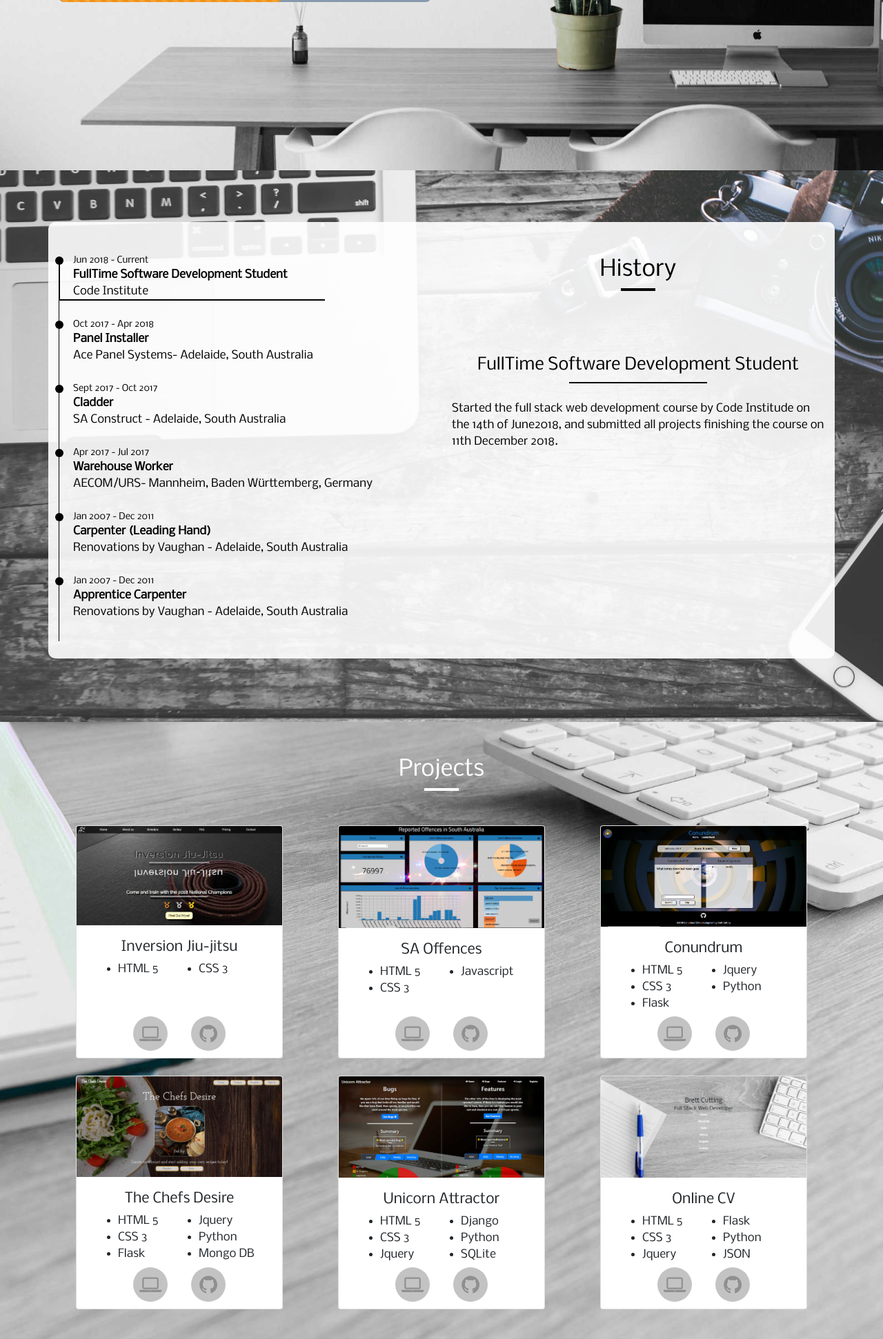
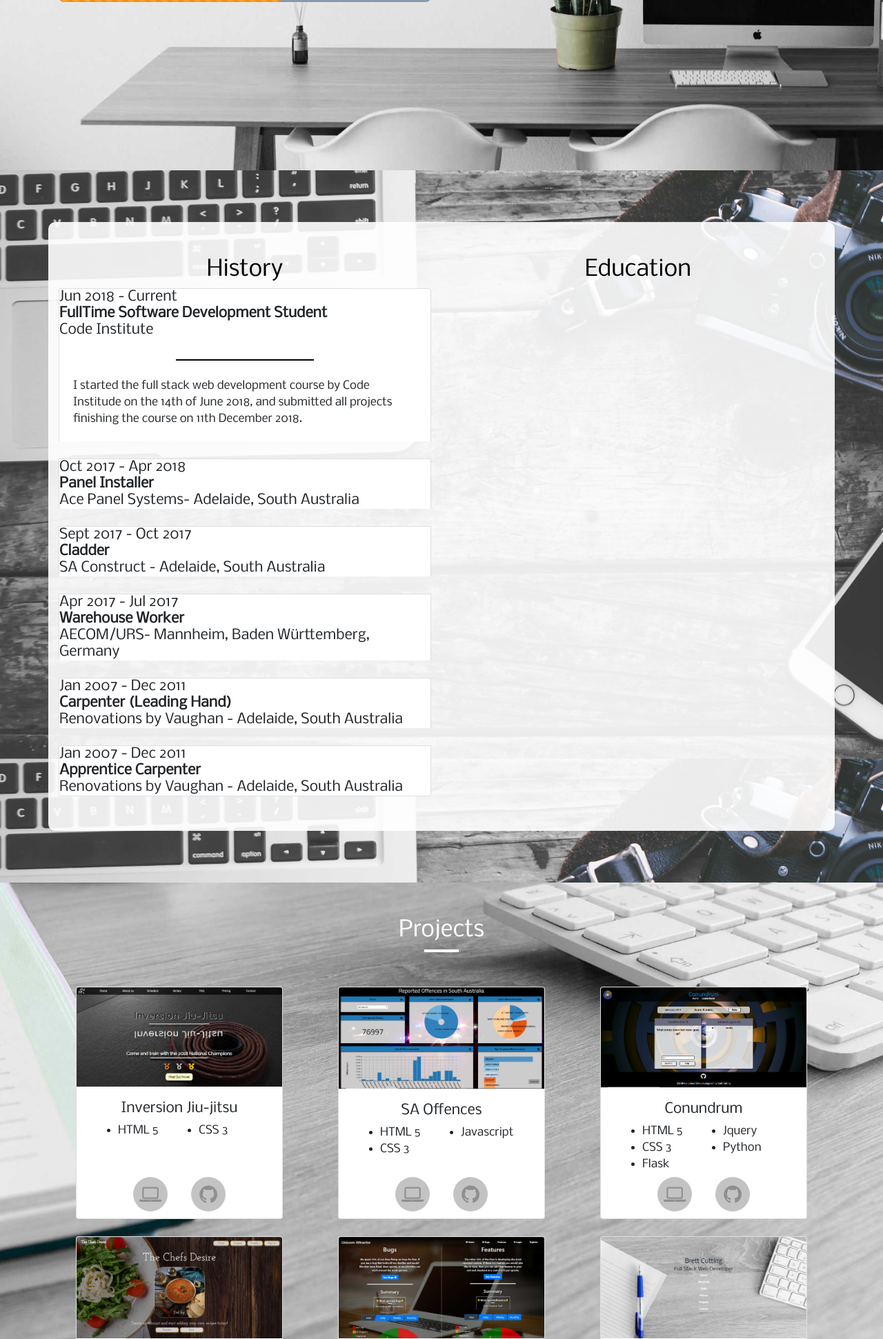
Before and after one commit to brettcutt/online-cv, a Flask app: page / in a window 1280 px wide. Shown: the part 2153-4095 px from the top of the page at 69% size. Run offline with Flask 2, Linux system fonts and the light colour scheme; some libraries are stand-ins or nearby versions.

Commit message:
changed history layout and added education

```diff
--- a/data/history.json
+++ b/data/history.json
@@ -4,8 +4,9 @@
         "position": "FullTime Software Development Student",
         "company": "Code Institute",
         "description": [
-            "Started the full stack web development course by Code Institude on the 14th of June2018, and submitted all projects finishing the course on 11th December 2018."
-        ]
+            "I started the full stack web development course by Code Institude on the 14th of June 2018, and submitted all projects finishing the course on 11th December 2018."
+        ],
+        "links": "https://internationaleducation.gov.au/News/Latest-News/Documents/ED16-0165%20-%20693040%20-%20Joint%20Technical%20Report_ACC.pdf"
     },
     {
         "dates": "Oct 2017 - Apr 2018",
@@ -51,8 +52,8 @@
         ],
         "other_tasks": [
             "Carrying out construction, alterations or renovations to residential and on occasion commercial structures.",
-            "Management and Organisation of Work sites.",
-            "Assisted the training of apprentices.",
+            "Management and organisation of work sites.",
+            "Assisted in the training of apprentices.",
             "Meetings with customers."
         ]
     },
@@ -61,10 +62,10 @@
         "position": "Apprentice Carpenter",
         "company": "Renovations by Vaughan - Adelaide, South Australia",
         "description": [
-            "I officially started working for Renovations by Vaughan in January 2007 after completing a 2 week work experience in December 2006 and straight after year 12. After a couple of years into my apprenticeship I would occasionally take on the leading hand role and managing 1 - 2 other apprentices under the guidence of my supervision."
+            "I officially started working for Renovations by Vaughan in January 2007 after completing a 2 week work experience in December 2006 and straight after year 12. After a couple of years into my apprenticeship I would occasionally take on the leading hand role and manage 1 - 2 other apprentices under the guidence of my supervisor."
         ],
         "other_tasks": [
-            "Assisted the leading hand with the construction, alteration or renovation to residential structures.",
+            "Assisting the leading hand with the construction, alteration or renovation of residential structures.",
             "Collection and assembly of building supplies.",
             "Maintaining a clean and safe work environment.",
             "Fulfilling and completing any training or module requirements.",
--- a/templates/history.html
+++ b/templates/history.html
@@ -1,24 +1,117 @@
 {% block history %}
 <span id='history'></span>
 <div class='work-history'>
-    <div class='container'>
+    <div class='container '>
 
-        <div class="row padding-t-25">
-            <div class='col-12 col-sm-6 margin-t-25'>
+        <div class="row padding-t-25 ">
+            <div class='col-12 col-sm-6 '>
+                <h2 class="center margin-t-25">History</h2>
+                <!--ORIGINAL HISTORY
 
+                <div class="history-left">
                     {% for item in history %}
-                <div class="timeline-item" dates='{{ item.dates }}'>
-                    <p><b>{{ item.position }}</b></p>
-                    <p>{{ item.company }}</p>
+                    <div class="timeline-item">
+                        <p class='dates'>{{ item.dates }}</p>
+                        <p class='position'><b>{{ item.position }}</b></p>
+                        <p class='company'>{{ item.company }}</p>
                         <div class='growing-line d-none d-lg-block'></div>
                     </div>
                     <br>
                     {% endfor %}
+                </div>
+-->
 
+
+                <div class="accordion history-left" id="accordionExample">
+                    {% for item in history %}
+                    <div class="card ">
+                        <div class="card-head" id="heading{{ loop.index }}">
+                            <h5 class="mb-0">
+                                <div class="" data-toggle="collapse" data-target="#collapse{{ loop.index }}"
+                                    aria-expanded="true" aria-controls="collapse{{ loop.index }}">
+                                    <p class='dates'>{{ item.dates }}</p>
+                                    <p class='position'><b>{{ item.position }}</b></p>
+                                    <p class='company'>{{ item.company }}</p>
+                                </div>
+                            </h5>
+                        </div>
+                        {% if loop.index == 1 %}
+                        <div id="collapse{{ loop.index }}" class="collapse show" aria-labelledby="heading{{ loop.index }}"
+                            data-parent="#accordionExample">
+                            {% else%}
+                            <div id="collapse{{ loop.index }}" class="collapse" aria-labelledby="heading{{ loop.index }}"
+                                data-parent="#accordionExample">
+                                {% endif %}
+
+                                <div class="card-body">
+                                    <div class="">
+                                        <div class="underline"></div>
+                                        {% for description in item.description %}
+                                        <p>{{ description }}
+                                        </p>
+                                        {% endfor %}
+                                        <div>
+                                            {% if item.other_tasks %}
+                                            <p>Other tasks included:</p>
+                                            <ul>
+                                                {% for task in item.other_tasks %}
+                                                <li>{{ task }}</li>
+                                                {% endfor %}
+                                            </ul>
+                                            {% endif%}
+                                        </div>
+                                    </div>
+                                </div>
+                            </div>
+                        </div>
+                        {% endfor %}
+                    </div>
                 </div>
 
-            <div class='col-12 col-sm-6 '>
-                <h2 class="center margin-t-25">History</h2>
+
+
+                <div class='col-12 col-sm-6'>
+                    <h2 class="center margin-t-25">Education</h2>
+
+                    <div class="accordion history-left" id="accordionExample">
+                        {% for item in education %}
+                        <div class="card ">
+                            <div class="card-head" id="heading-education{{ loop.index }}">
+                                <h5 class="mb-0">
+                                    <div class="" data-toggle="collapse" data-target="#collapse-education{{ loop.index }}"
+                                        aria-expanded="true" aria-controls="collapse-education{{ loop.index }}">
+                                        <p class='dates'>{{ item.dates }}</p>
+                                        <p class='position'><b>{{ item.achievement }}</b></p>
+                                        <p class='company'>{{ item.company }}</p>
+                                    </div>
+                                </h5>
+                            </div>
+                            {% if loop.index == 1 %}
+                            <div id="collapse-education{{ loop.index }}" class="collapse show" aria-labelledby="heading-education{{ loop.index }}"
+                                data-parent="#accordionExample">
+                                {% else%}
+                                <div id="collapse-education{{ loop.index }}" class="collapse" aria-labelledby="heading-education{{ loop.index }}"
+                                    data-parent="#accordionExample">
+                                    {% endif %}
+                                    {% if item.notes %}
+                                    <div class="card-body">
+                                        <div class="">
+                                            <div class="underline"></div>
+
+                                            {% for note in item.notes %}
+                                            <p>{{ note }}</p>
+                                            {% endfor %}
+                                        </div>
+                                    </div>
+                                    {% endif%}
+                                </div>
+                            </div>
+                            {% endfor %}
+                        </div>
+                    </div>
+                </div>
+
+                <!--ORIGINAL HISTORY
                     <div class="short-line-black"></div>
                     <div class="history-right-parent">
                         <div class='history-right-child'>
@@ -44,6 +137,8 @@
                             {% endfor %}
                         </div>
                     </div>
+-->
+
             </div>
         </div>
     </div>
```
Lines whose indentation alone changed are shown as unchanged.
